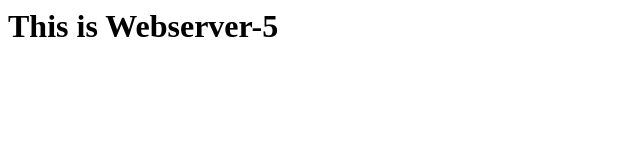
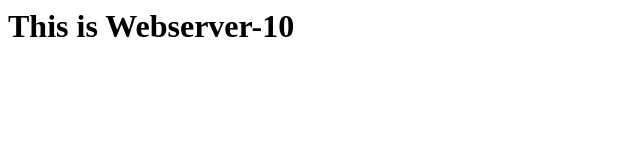
Before and after one commit to rajasekhar82/batch2, a plain HTML site: page index.html in a window 1280 px wide. Shown: the full height of the page, 0-640 px from the left. Drawn offline with Linux system fonts and the light colour scheme.

Commit message:
updated index.html with 10

```diff
--- a/index.html
+++ b/index.html
@@ -1 +1 @@
-<h1> This is Webserver-5 </h1>
+<h1> This is Webserver-10 </h1>
```
